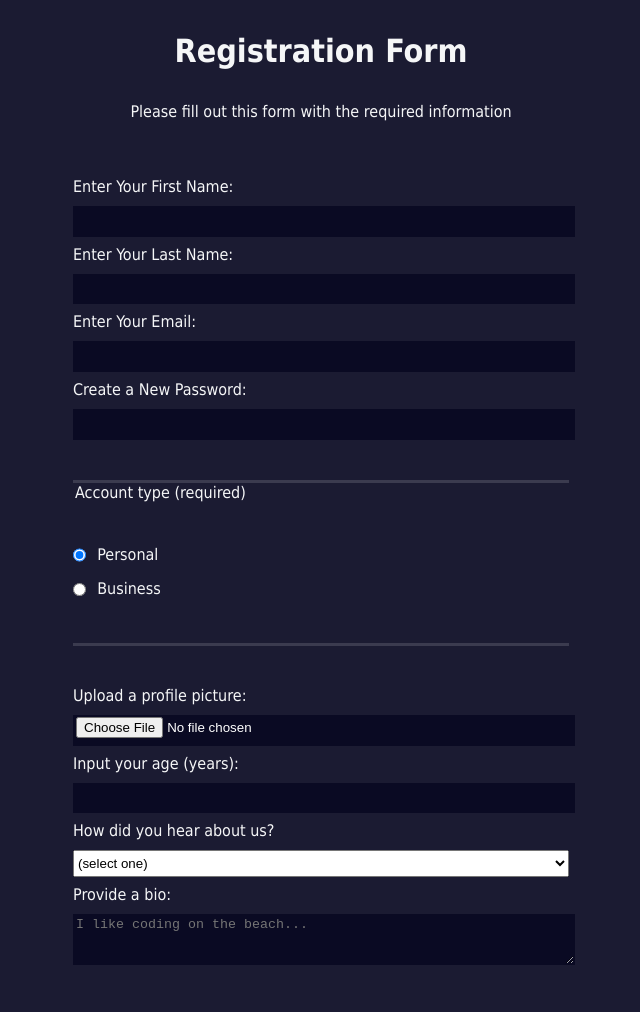
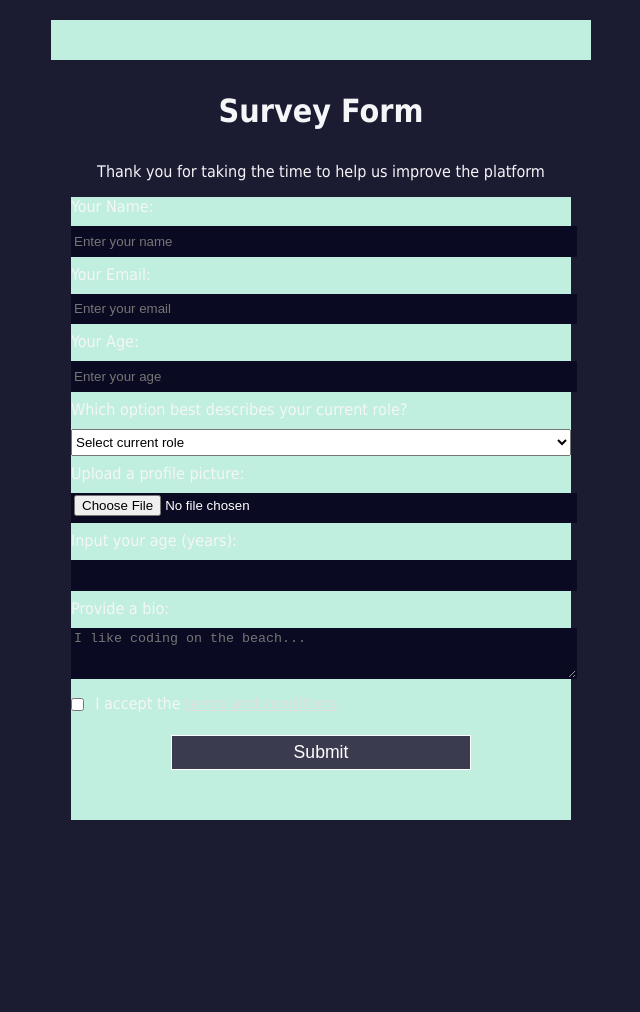
Before and after one commit to ElifnurSezen/RegistrationForm, a plain HTML site: page index.html in a window 1280 px wide. Shown: the top 1012 px of the page, without its empty margins (319-959 px from the left). After the commit the page ends 820 px from the top, so only its background shows below. Drawn offline with Linux system fonts and the light colour scheme.

Commit message:
Survey Form is changed

```diff
--- a/index.html
+++ b/index.html
@@ -2,44 +2,42 @@
 <html lang="en">
   <head>
     <meta charset="UTF-8">
-    <title>Registration Form</title>
+    <title id="title">Survey Form</title>
     <link rel="stylesheet" href="styles.css" />
   </head>
   <body>
-    <h1>Registration Form</h1>
-    <p>Please fill out this form with the required information</p>
-    <form method="post" action='https://register-demo.freecodecamp.org'>
-      <fieldset>
-        <label for="first-name">Enter Your First Name: <input id="first-name" name="first-name" type="text" required /></label>
-        <label for="last-name">Enter Your Last Name: <input id="last-name" name="last-name" type="text" required /></label>
-        <label for="email">Enter Your Email: <input id="email" name="email" type="email" required /></label>
-        <label for="new-password">Create a New Password: <input id="new-password" name="new-password" type="password" pattern="[a-z0-5]{8,}" required /></label>
-      </fieldset>
-      <fieldset>
-        <legend>Account type (required)</legend>
-        <label for="personal-account"><input id="personal-account" type="radio" name="account-type" class="inline" checked /> Personal</label>
-        <label for="business-account"><input id="business-account" type="radio" name="account-type" class="inline" /> Business</label>
-      </fieldset>
-      <fieldset>
+    <div class="form"></div>
+      <main>
+      <h1 id="title">Survey Form</h1>
+      <p id="description">Thank you for taking the time to help us improve the platform</p>
+      <form id="survey-form" method="post" action='https://register-demo.freecodecamp.org'>
+          <label for="name" id="name-label">Your Name: <input id="name" name="name" type="text" placeholder="Enter your name" /></label>
+          <label for="email" id="email-label">Your Email: <input id="email" name="email" type="email" placeholder="Enter your email" pattern="[a-z0-5]{8,}" required /></label>
+          <label for="number" id="number-label">Your Age: <input id="number" type="number" placeholder="Enter your age" name="number" min="12" max="120" /></label>
+
+          <label for="current-role">Which option best describes your current role?
+            <select id="current-role" name="current-role">
+              <option value="">Select current role</option>
+              <option value="1">Student</option>
+              <option value="2">Full Time Job</option>
+              <option value="3">Full Time Learner</option>
+              <option value="4">Prefer not to say</option>
+              <option value="5">Other</option>
+            </select>
+          </label>
+
           <label for="profile-picture">Upload a profile picture: <input id="profile-picture" type="file" name="file" /></label>
           <label for="age">Input your age (years): <input id="age" type="number" name="age" min="13" max="120" /></label>
-        <label for="referrer">How did you hear about us?
-          <select id="referrer" name="referrer">
-            <option value="">(select one)</option>
-            <option value="1">freeCodeCamp News</option>
-            <option value="2">freeCodeCamp YouTube Channel</option>
-            <option value="3">freeCodeCamp Forum</option>
-            <option value="4">Other</option>
-          </select>
-        </label>
+
           <label for="bio">Provide a bio:
             <textarea id="bio" name="bio" rows="3" cols="30" placeholder="I like coding on the beach..."></textarea>
           </label>
-      </fieldset>
+
         <label for="terms-and-conditions">
           <input class="inline" id="terms-and-conditions" type="checkbox" required name="terms-and-conditions" /> I accept the <a href="https://www.freecodecamp.org/news/terms-of-service/">terms and conditions</a>
         </label>
         <input type="submit" value="Submit" />
       </form>
+  </main>
   </body>
 </html>
--- a/styles.css
+++ b/styles.css
@@ -6,6 +6,16 @@ body {
   color: #f5f6f7;
   font-family: Tahoma;
   font-size: 16px;
+
+}
+.form {
+  width: 90%;
+  background-color: rgb(192, 238, 223);
+  margin-left: auto;
+  margin-right: auto;
+  margin-top: 20px;
+  padding: 20px;
+  max-width: 500px;
 }
 
 h1, p {
@@ -14,11 +24,12 @@ h1, p {
 }
 
 form {
-  width: 60vw;
+  width: 90vw;
   max-width: 500px;
   min-width: 300px;
   margin: 0 auto;
   padding-bottom: 2em;
+  background-color: rgb(192, 238, 223);;
 }
 
 fieldset {
```
Lines whose indentation alone changed are shown as unchanged.
